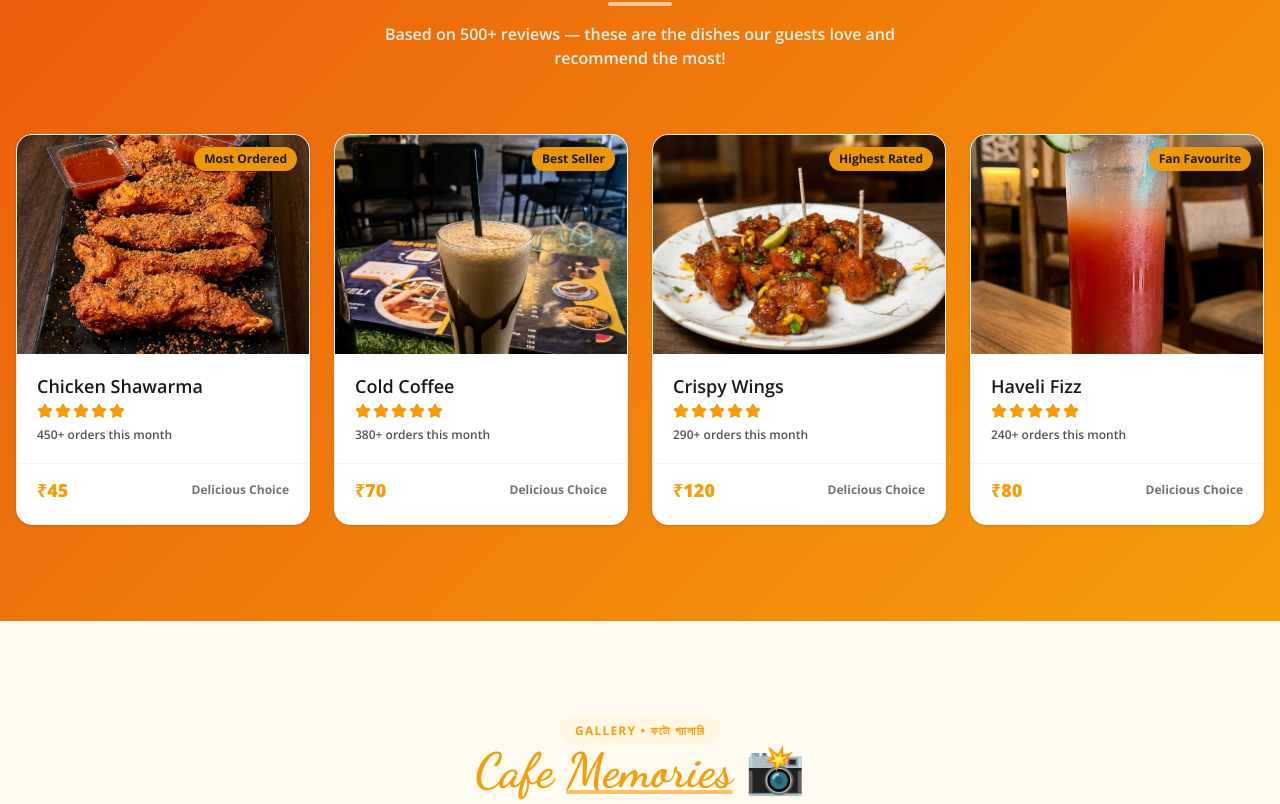
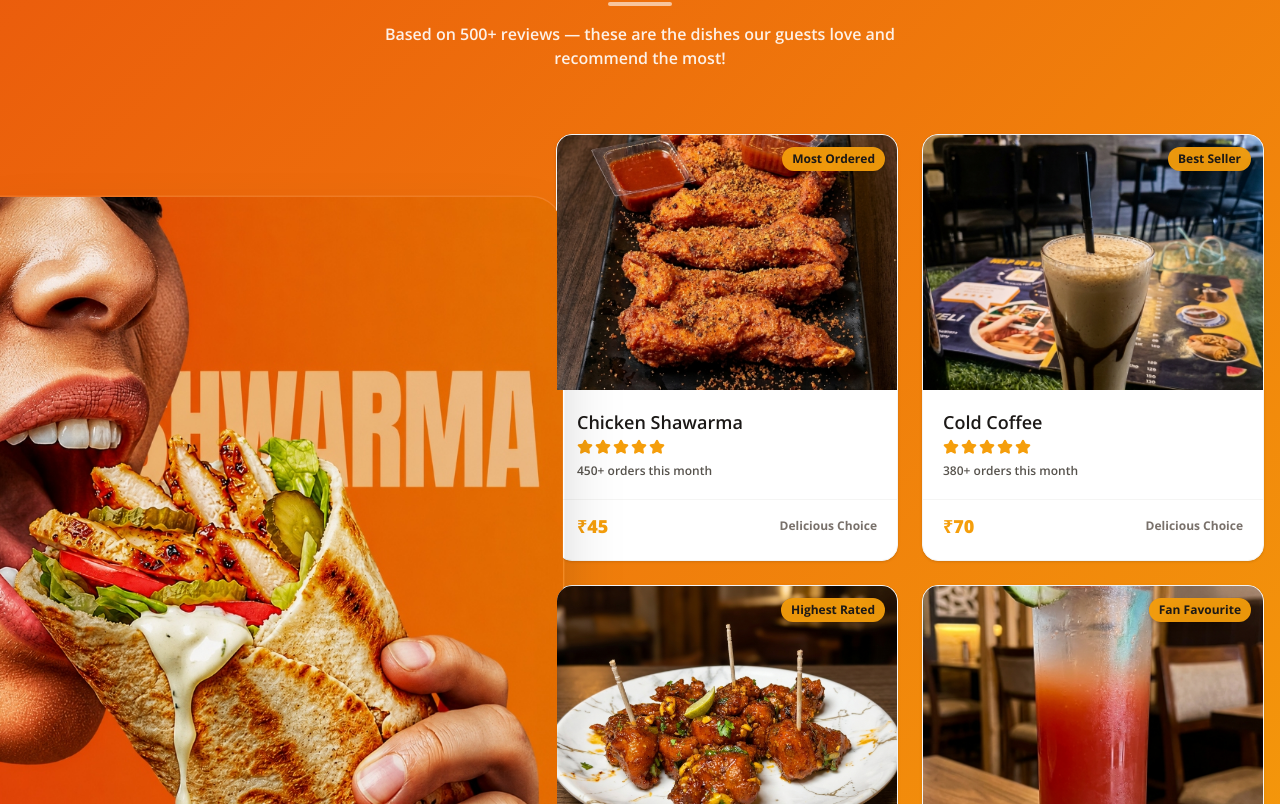
Before and after one commit to adeditsmsg-oss/havelicafe.com, a Next.js app: page / in a window 1280 px wide. Shown: the part 5996-6800 px from the top of the page. Built offline with nearby package versions, Linux system fonts and the light colour scheme.

Commit message:
Add_transparent_eating_shawarma_image_to_CustomerFavourites_section_scaled_by_120_percent

```diff
--- a/src/components/CustomerFavourites.tsx
+++ b/src/components/CustomerFavourites.tsx
@@ -92,13 +92,35 @@ export default function CustomerFavourites() {
           </p>
         </div>
 
-        {/* Cards Grid */}
+        {/* 2-Column Grid Layout: Image on Left (col-span-5), Cards on Right (col-span-7) */}
+        <div className="grid grid-cols-1 lg:grid-cols-12 gap-8 lg:gap-12 items-center">
+
+          {/* Left Column (col-span-5): Beautiful Eating Shawarma Graphic scaled by 120% */}
+          <div className="lg:col-span-5 flex justify-center items-center min-h-[300px] md:min-h-[420px]">
+            <motion.div
+              initial={{ opacity: 0, scale: 0.95, y: 30 }}
+              whileInView={{ opacity: 1, scale: 1.2, y: 0 }}
+              viewport={{ once: true }}
+              transition={{ duration: 0.7, ease: "easeOut" }}
+              className="relative w-full aspect-[4/5] max-w-[420px] pointer-events-none select-none lg:scale-120 rounded-3xl overflow-hidden shadow-2xl border border-white/10"
+            >
+              <Image
+                src="/images/transparent_eating_shawarma.jpg"
+                alt="Delicious Gourmet Chicken Shawarma"
+                fill
+                className="object-cover"
+                priority
+              />
+            </motion.div>
+          </div>
+
+          {/* Right Column (col-span-7): Cards Grid (2x2 on desktop) */}
           <motion.div
             variants={containerVariants}
             initial="hidden"
             whileInView="visible"
             viewport={{ once: true, margin: '-40px' }}
-          className="grid grid-cols-1 sm:grid-cols-2 lg:grid-cols-4 gap-6"
+            className="lg:col-span-7 grid grid-cols-1 sm:grid-cols-2 gap-6"
           >
             {favourites.map((item) => (
               <motion.div
@@ -152,6 +174,8 @@ export default function CustomerFavourites() {
               </motion.div>
             ))}
           </motion.div>
+
+        </div>
       </div>
     </section>
   );
```
Also changed, not shown: public/images/transparent_eating_shawarma.jpg (added). Lines whose indentation alone changed are shown as unchanged.
